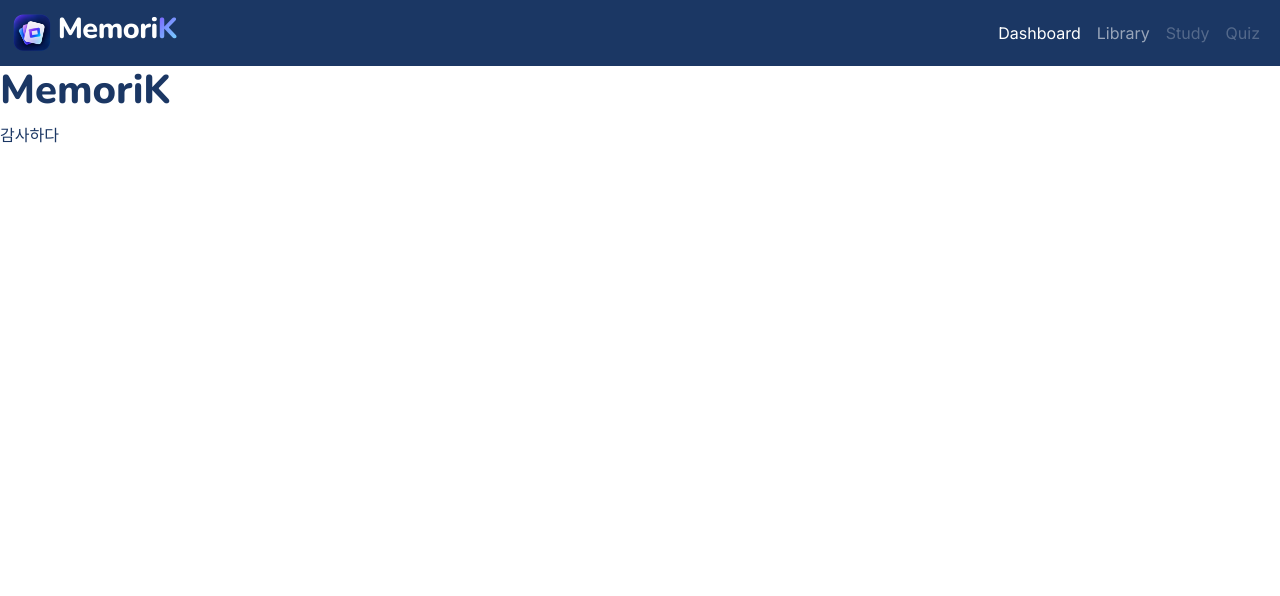
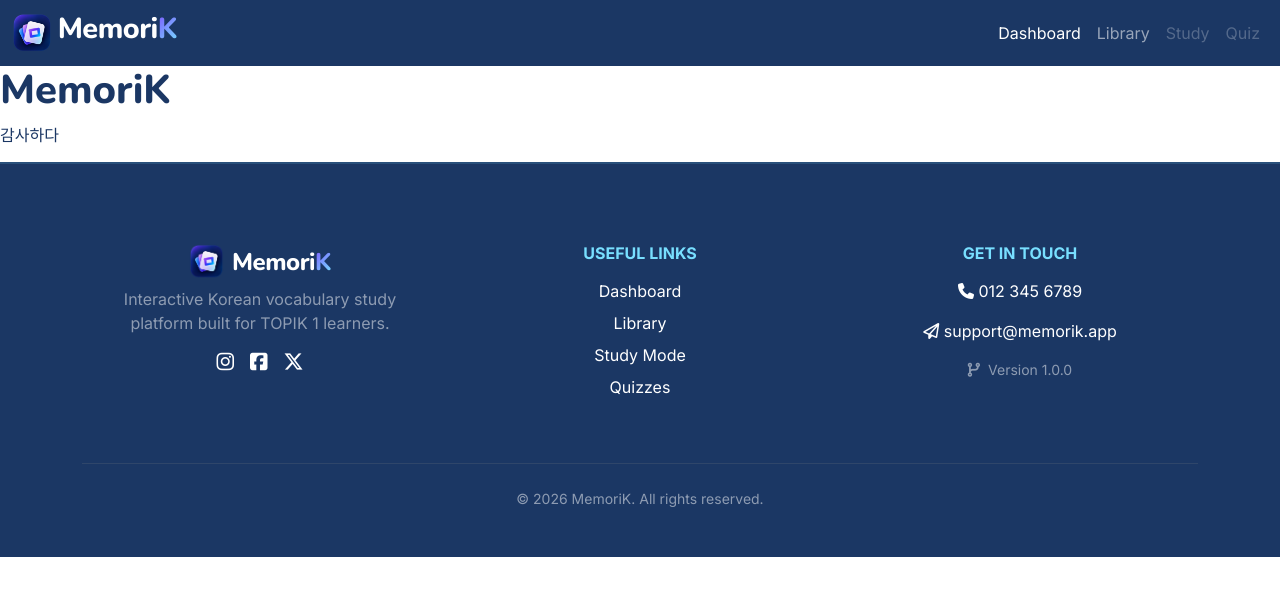
Before and after one commit to DestinyGeorge/memori-k, a plain HTML site: page index.html in a window 1280 px wide. Drawn offline with nearby package versions, Linux system fonts and the light colour scheme.

Commit message:
Add Footer

```diff
--- a/assets/css/style.css
+++ b/assets/css/style.css
@@ -48,11 +48,29 @@ h1{
    font-weight: 800;
 }
 
+.section {
+    /* margin-top: 2rem;
+    margin-bottom: 2rem; */
+    padding-top: 2rem;
+    padding-bottom: 2rem;
+}
+
 .korean-text{
     font-family: var(--korean-font);
     font-weight: 500;
 }
 
+.text-white{
+    color: var(--neutral-color-white);
+}
+
+.text-cyan {
+    color: var(--selection-color-base);
+}
+
+.text-study-blue{
+    color: var(--secondary-color-light);
+}
 
 /* Navbar */
 #navbar{
@@ -143,3 +161,37 @@ h1{
     box-shadow: 0 0 0 0.25rem rgba(120, 223, 255, 0.4);
 }
 */
+
+
+/* --- Footer Styling --- */
+#footer {
+    background-color: var(--primary-color-base); /* Deep Ocean background */
+    border-top: 2px solid rgba(120, 223, 255, 0.15);
+}
+
+.footer-brand-desc{
+    max-width: 280px;
+    margin-left: auto;
+    margin-right: auto;
+}
+
+.footer-links a {
+    color: var(--neutral-color-white);
+    text-decoration: none;
+    transition: color 0.2s ease-in-out;
+
+}
+
+.footer-links a:hover {
+    color: var(--selection-color-base);
+}
+
+.footer-social-link {
+    color: var(--neutral-color-white);
+    transition: transform 0.2s ease, color 0.2s ease;
+}
+
+.footer-social-link:hover {
+    color: var(--selection-color-base);
+    transform: translateY(-2px);
+}
--- a/index.html
+++ b/index.html
@@ -25,7 +25,7 @@
 
     <nav id="navbar" class="navbar navbar-expand-lg" data-bs-theme="dark">
         <div class="container-fluid">
-            <a class="navbar-brand" href="#"><img id="nav-logo" src="assets/images/Designer (3) (1).png">
+            <a class="navbar-brand" href="#"><img id="nav-logo" src="assets/images/logo-icon.png">
 
             <!-- CSS Text Logo -->
             <span class="brand-text">Memori<span class="brand-k">K</span></span>
@@ -74,7 +74,62 @@
     </main>
 
     <!-- Footer -->
-    <footer>
+    <footer id="footer" class=" mt-auto py-5 text-white">
+        <div class="container">
+            <div class="row justify-content-center">
+
+                <!-- Brand & Social Links -->
+                <div class=" section col-12 col-md-4 text-center">
+                    <a class="d-inline-flex align-items-center mb-2 text-decoration-none" href="index.html">
+                        <img src="assets/images/logo-icon.png" alt="MemoriK Logo" style="height: 35px;" class="me-2">
+                        <span class="brand-text fs-4">Memori<span class="brand-k">K</span></span>
+                    </a>
+                    <p class="footer-brand-desc textsmall text-white-50 mb-3">Interactive Korean vocabulary study platform built for TOPIK 1 learners.</p>
+
+                    <!-- Social Links -->
+                    <div class="footer-links d-flex justify-content-center gap-3">
+                        <a href="https://www.instagram.com" target="_blank" rel="noopener"
+                        aria-label="Visit our Instagram page (opens in a new tab)"><i class="fa-brands fa-instagram fs-5"></i></a>
+                        <a href="https://www.facebook.com" target="_blank" rel="noopener"
+                        aria-label="Visit our Facebook page (opens in a new tab)"><i class="fa-brands fa-square-facebook fs-5"></i></a>
+                        <a href="https://www.twitter.com" target="_blank" rel="noopener"
+                        aria-label="Visit our Twitter feed (opens in a new tab)"><i class="fa-brands fa-x-twitter fs-5"></i></a>
+                    </div>
+                </div>
+
+                <!-- Useful Links -->
+                <div class="section col-12 col-md-4 text-center ">
+                    <h5 class="text-uppercase fs-6 fw-bold mb-3 text-cyan">Useful Links</h5>
+                    <ul class="list-unstyled mb-0 footer-links">
+                        <li class="mb-2"><a href="index.html">Dashboard</a></li>
+                        <li class="mb-2"><a href="library.html">Library</a></li>
+                        <li class="mb-2"><a href="study.html">Study Mode</a></li>
+                        <li class="mb-2"><a href="quiz.html">Quizzes</a></li>
+                    </ul>
+                </div>
+
+                <!-- Contact Details -->
+                <div class="section col-12 col-md-4 text-center ">
+                    <h5 class="text-uppercase fs-6 fw-bold mb-3 text-cyan">Get in Touch</h5>
+
+                    <p><i class="fa-solid fa-phone"></i> 012 345 6789<br></p>
+                    <p><i class="fa-regular fa-paper-plane"></i> support@memorik.app</p>
+
+
+                    <p class="small text-white-50 mt-2 mb-0"><i class="fa-solid fa-code-branch me-1"></i> Version 1.0.0</p>
+                </div>
+
+            </div>
+
+            <hr class="my-4 border-secondary opacity-25">
+
+            <!-- Copyright Bottom Bar -->
+            <div class="row align-items-center">
+                <div class="col-12 text-center">
+                <p class="small mb-0 text-white-50">&copy; 2026 MemoriK. All rights reserved.</p>
+            </div>
+            </div>
+        </div>
 
     </footer>
 
```
Also changed, not shown: assets/images/logo-icon.png (renamed from assets/images/Designer (3) (1).png).
